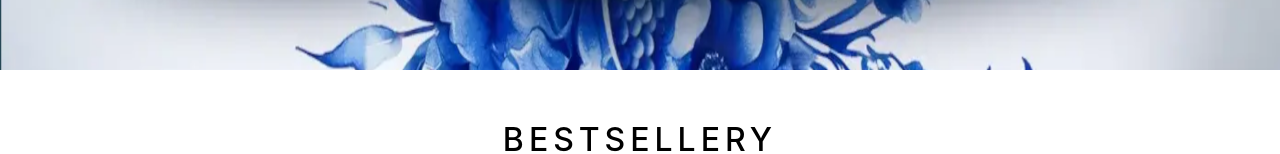
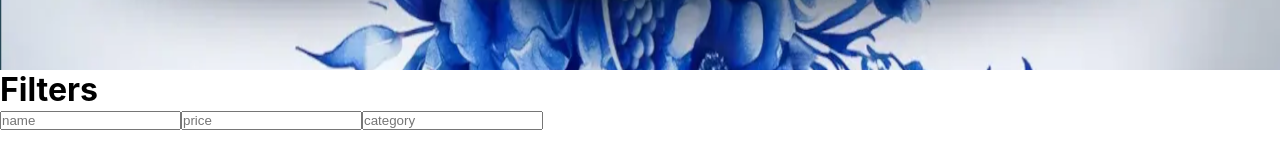
Before and after one commit to marcinoles87/my-app2, a React (Create React App) app: page / in a window 1280 px wide. Shown: the part 662-816 px from the top of the page. Built offline with nearby package versions, Linux system fonts and the light colour scheme.

Commit message:
add code

```diff
--- a/src/App.js
+++ b/src/App.js
@@ -22,8 +22,6 @@ function App() {
 
   const [koszyk,setKoszyk] = useState([])
   const [allPrice,setallPrice] = useState('')
-
-
 
 
 
--- a/src/components/Header.jsx
+++ b/src/components/Header.jsx
@@ -47,6 +47,17 @@ function Header({koszyk,setKoszyk}) {
             <p className='right' onClick={handleLoopRight}>{'>'}</p>
             <img id="slideshow" src={kai} width="400" alt='loopimg'/>
 
+
+            </div>
+
+             <div className='filters'>
+              <h1>Filters</h1>
+              <input placeholder='name'></input>
+              <input placeholder='price'></input>
+              <input placeholder='category'></input>
+
+
+
         </div>
 
         <div className='header-product'>
```
Also changed, not shown: src/components/Footer.jsx (added, +9 -0 lines).
